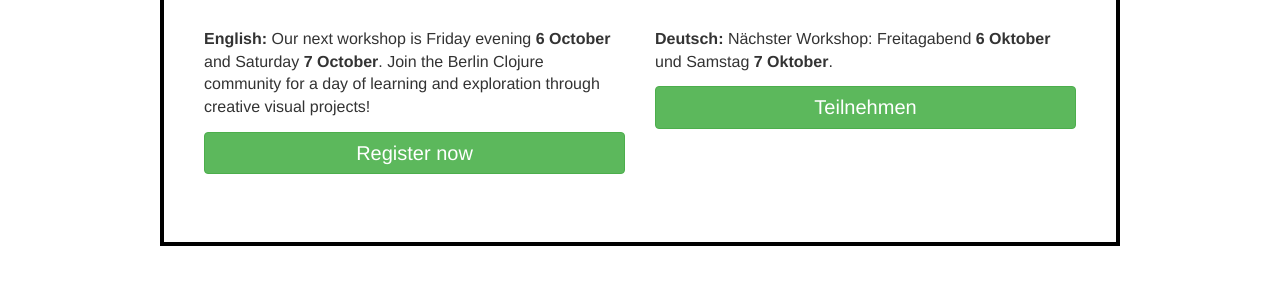
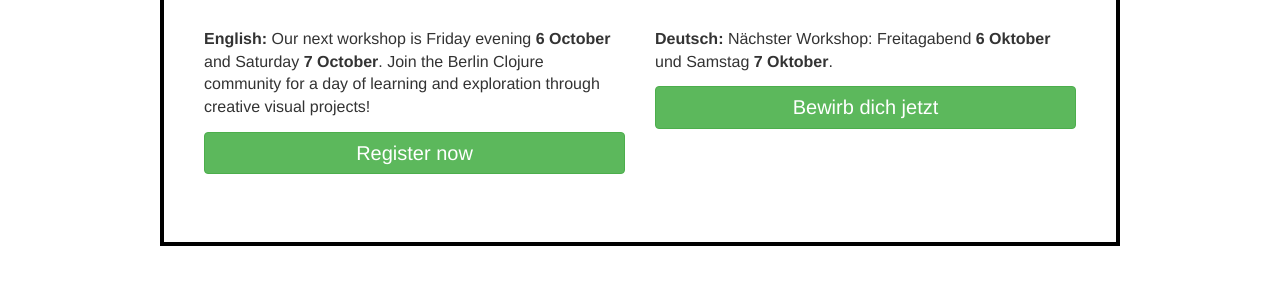
Before and after one commit to clojurebridge-berlin/clojurebridge-berlin.github.io, a Jekyll site: the page built from index.html, in a window 1280 px wide and 900 px high, scrolled down 369 px. Shown: the part 164-453 px from the top of the window. Built offline with Jekyll 4.4.1, drawn with Linux system fonts in a browser that asks for light colours.

Commit message:
Change registration button to read Bewirb dich jetzt

```diff
--- a/index.html
+++ b/index.html
@@ -39,7 +39,7 @@
           <b>Deutsch:</b> Nächster Workshop: Freitagabend <strong>6 Oktober</strong> und Samstag <strong>7 Oktober</strong>.
         </p>
         <p class="centered">
-          <a href="https://goo.gl/forms/j2uSR4etb1maX3u52"><button type="button" class="btn btn-success btn-wide">Teilnehmen</button></a>
+          <a href="https://goo.gl/forms/j2uSR4etb1maX3u52"><button type="button" class="btn btn-success btn-wide">Bewirb dich jetzt</button></a>
         </p>
       </div>
     </div>
```
